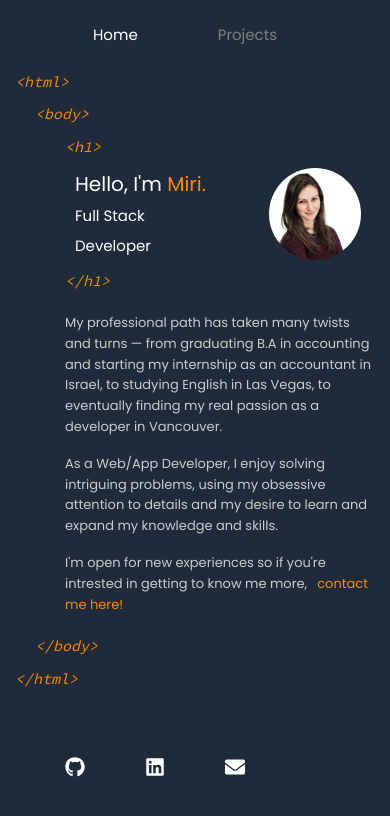
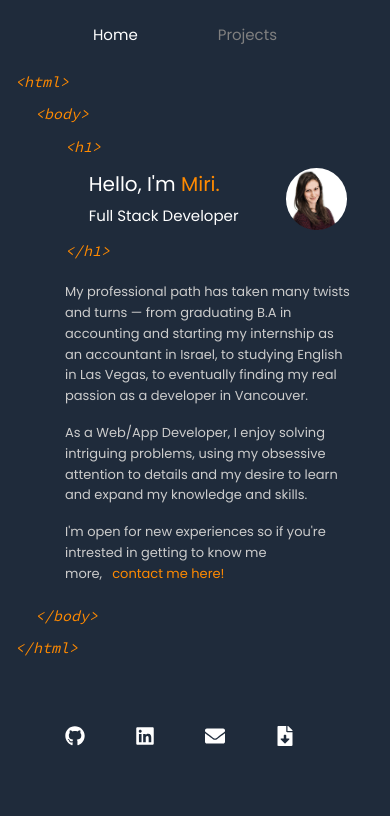
Before and after one commit to mirimar8/personal-site, a Gatsby site: page / in a window 390 px wide. Built offline with nearby package versions, Linux system fonts and the light colour scheme; Gatsby itself is replaced by a stand-in of ours.

Commit message:
fix resume button on mobile.

```diff
--- a/src/components/info.js
+++ b/src/components/info.js
@@ -3,6 +3,7 @@ import {
   FaLinkedin as LinkedIn,
   FaGithub as Github,
   FaEnvelope as Mail,
+  FaFileDownload as Resume,
 } from "react-icons/fa";
 import image from '../images/my-image.jpg';
 import Pdf from '../images/Resume.pdf';
@@ -61,6 +62,9 @@ export default function info() {
           <a className="social-link" href="mailto://mirimarkovitzbl@gmail.com" target="_blank" rel="noopener noreferrer">
             <Mail />
           </a>
+          <a className="social-link mobile-resume" href={Pdf} target="_blank" rel="noopener noreferrer">
+            <Resume />
+          </a>
 
         </div>
         <button className="link-button resume-button">
--- a/src/style.css
+++ b/src/style.css
@@ -25,7 +25,6 @@ body {
 .nav-item {
   font-size: 20px;
   align-self: center;
-
 }
 .resume-link {
   color: white;
@@ -79,7 +78,6 @@ body {
   width: 95%;
 }
 .title {
-  /* margin-left: -60px; */
   color: #FF8A00;
   font-size: 55px;
 }
@@ -158,10 +156,12 @@ body {
   font-size: 20px;
   height: 38px;
   align-self: center;
-
 }
 .resume-button {
   margin-right: 120px;
+}
+.mobile-resume {
+  display: none;
 }
 .link-button:hover {
   border-color:#ff8a00 ;
@@ -201,6 +201,9 @@ body {
   .resume-button {
     margin-right:70px;
   }
+  .mobile-resume {
+    display: none;
+  }
 
 }
 
@@ -220,6 +223,7 @@ body {
   }
   .about {
     font-size: 13px;
+    width: 80%;
   }
   .html-tag {
     font-size: 15px;
@@ -235,8 +239,17 @@ body {
   }
   .social-link {
     font-size: 20px;
+    padding-right: 20px;
   }
   .resume-button {
    display: none;
   }
+  .mobile-resume {
+    display: inline;
+  }
+  .my-image {
+    width: 20%;
+    height: 20%;
+    margin-left: 20px;
+  }
 }
```
